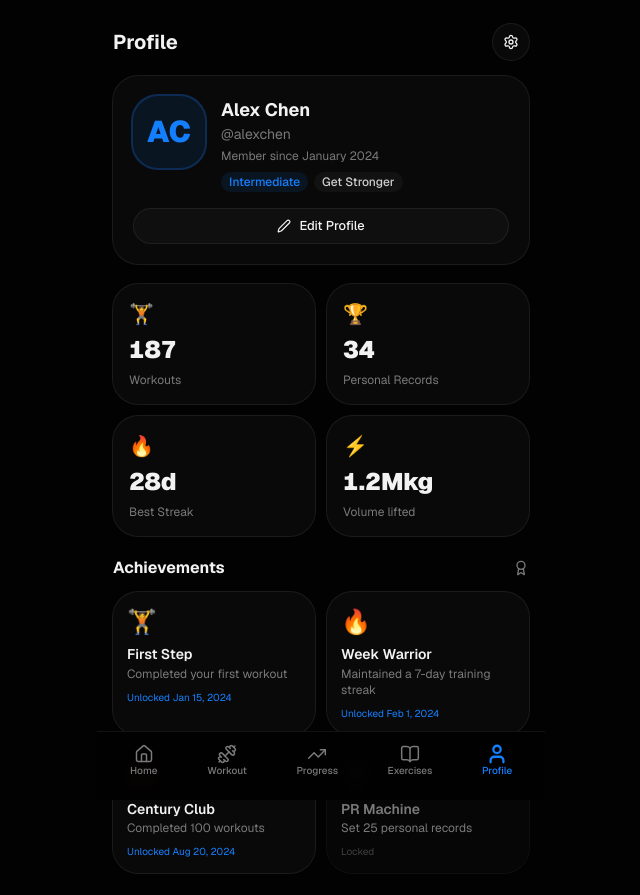
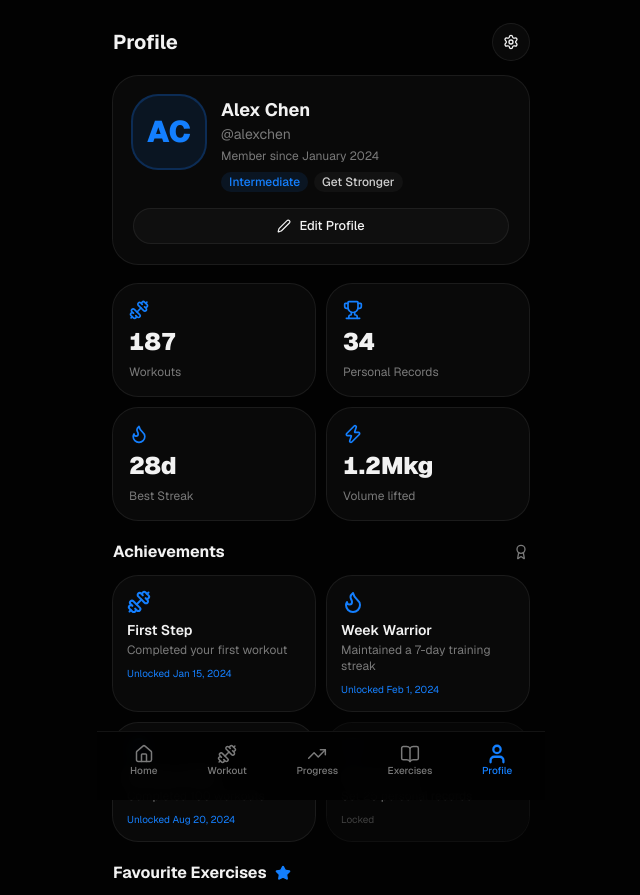
Before and after one commit to gym-ledger/web, a Next.js app: page /profile in a window 1280 px wide. Shown: the top 895 px of the page, without its empty margins (319-959 px from the left). Built offline with nearby package versions, Linux system fonts and the light colour scheme.

Commit message:
Replaced usage of emojis with icons

```diff
--- a/src/app/(main)/home/page.tsx
+++ b/src/app/(main)/home/page.tsx
@@ -1,7 +1,7 @@
 "use client";
 
 import Link from "next/link";
-import { Bell, Trophy, ChevronRight } from "lucide-react";
+import { Bell, Trophy, ChevronRight, Check } from "lucide-react";
 import { motion } from "framer-motion";
 import { TodayCard } from "@/components/home/today-card";
 import { StatsRow } from "@/components/home/stats-row";
@@ -30,7 +30,7 @@ export default function HomePage() {
         <div>
           <p className="text-sm text-muted-foreground">{getGreeting()}</p>
           <h1 className="text-2xl font-bold text-foreground">
-            {currentUser.name.split(" ")[0]} 👋
+            {currentUser.name.split(" ")[0]}
           </h1>
         </div>
         <Link href="/notifications">
@@ -112,7 +112,7 @@ export default function HomePage() {
                     )}
                   >
                     {trained ? (
-                      <span className="text-xs font-bold">✓</span>
+                      <Check className="size-3.5" />
                     ) : (
                       <span className="size-1.5 rounded-full bg-muted-foreground/30" />
                     )}
--- a/src/app/(main)/profile/page.tsx
+++ b/src/app/(main)/profile/page.tsx
@@ -2,7 +2,7 @@
 
 import Link from "next/link";
 import { motion } from "framer-motion";
-import { Settings, Edit2, Star, Award } from "lucide-react";
+import { Settings, Edit2, Star, Award, Flame, Zap, Dumbbell, Trophy } from "lucide-react";
 import { Button } from "@/components/ui/button";
 import { currentUser, achievements, favoriteExercises } from "@/lib/data/user";
 import { exercises } from "@/lib/data/exercises";
@@ -12,6 +12,13 @@ const formatNumber = (n: number) => {
   if (n >= 1_000_000) return `${(n / 1_000_000).toFixed(1)}M`;
   if (n >= 1000) return `${(n / 1000).toFixed(1)}k`;
   return `${n}`;
+};
+
+const achievementIcons: Record<string, React.ElementType> = {
+  "first-workout": Dumbbell,
+  "streak-7": Flame,
+  "100-workouts": Award,
+  "pr-master": Trophy,
 };
 
 export default function ProfilePage() {
@@ -82,21 +89,21 @@ export default function ProfilePage() {
         className="grid grid-cols-2 gap-3 mb-5"
       >
         {[
-          { label: "Workouts", value: `${currentUser.stats.totalWorkouts}`, emoji: "🏋️" },
-          { label: "Personal Records", value: `${currentUser.stats.totalPRs}`, emoji: "🏆" },
-          { label: "Best Streak", value: `${currentUser.stats.longestStreak}d`, emoji: "🔥" },
-          { label: "Volume lifted", value: formatNumber(currentUser.stats.totalVolume) + "kg", emoji: "⚡" },
-        ].map((stat, i) => (
+          { label: "Workouts", value: `${currentUser.stats.totalWorkouts}`, icon: Dumbbell },
+          { label: "Personal Records", value: `${currentUser.stats.totalPRs}`, icon: Trophy },
+          { label: "Best Streak", value: `${currentUser.stats.longestStreak}d`, icon: Flame },
+          { label: "Volume lifted", value: formatNumber(currentUser.stats.totalVolume) + "kg", icon: Zap },
+        ].map(({ label, value, icon: StatIcon }, i) => (
           <motion.div
-            key={stat.label}
+            key={label}
             initial={{ opacity: 0, scale: 0.95 }}
             animate={{ opacity: 1, scale: 1 }}
             transition={{ delay: 0.08 + i * 0.04 }}
             className="flex flex-col gap-1.5 rounded-2xl bg-card p-4 ring-1 ring-foreground/10"
           >
-            <span className="text-xl">{stat.emoji}</span>
-            <p className="text-2xl font-black text-foreground tabular-nums">{stat.value}</p>
-            <p className="text-xs text-muted-foreground">{stat.label}</p>
+            <StatIcon className="size-5 text-primary" />
+            <p className="text-2xl font-black text-foreground tabular-nums">{value}</p>
+            <p className="text-xs text-muted-foreground">{label}</p>
           </motion.div>
         ))}
       </motion.div>
@@ -126,9 +133,10 @@ export default function ProfilePage() {
                   : "bg-secondary/30 ring-foreground/5"
               )}
             >
-              <span className={cn("text-2xl", !achievement.unlocked && "grayscale opacity-40")}>
-                {achievement.emoji}
-              </span>
+              {(() => {
+                const AchIcon = achievementIcons[achievement.id] ?? Award;
+                return <AchIcon className={cn("size-6 text-primary", !achievement.unlocked && "opacity-30")} />;
+              })()}
               <div>
                 <p
                   className={cn(
@@ -168,8 +176,8 @@ export default function ProfilePage() {
             ex && (
               <Link key={ex.id} href={`/exercises/${ex.id}`}>
                 <div className="flex items-center gap-3 rounded-xl bg-card px-3.5 py-3 ring-1 ring-foreground/10 hover:ring-primary/30 transition-all">
-                  <div className="flex size-8 shrink-0 items-center justify-center rounded-lg bg-secondary text-sm">
-                    🏋️
+                  <div className="flex size-8 shrink-0 items-center justify-center rounded-lg bg-secondary">
+                    <Dumbbell className="size-4 text-muted-foreground" />
                   </div>
                   <div className="flex-1 min-w-0">
                     <p className="text-sm font-semibold text-foreground truncate">{ex.name}</p>
--- a/src/app/(main)/progress/page.tsx
+++ b/src/app/(main)/progress/page.tsx
@@ -1,7 +1,7 @@
 "use client";
 
 import { motion } from "framer-motion";
-import { TrendingUp, Dumbbell, Clock, Target } from "lucide-react";
+import { TrendingUp, Dumbbell, Clock, Target, Ruler } from "lucide-react";
 import { Tabs, TabsList, TabsTrigger, TabsContent } from "@/components/ui/tabs";
 import { PageHeader } from "@/components/shared/page-header";
 import { LineChart, BarChart } from "@/components/progress/mini-chart";
@@ -248,7 +248,7 @@ export default function ProgressPage() {
               className="rounded-2xl bg-card p-5 ring-1 ring-foreground/10 flex flex-col items-center gap-3 text-center"
             >
               <div className="flex size-14 items-center justify-center rounded-full bg-primary/10">
-                <span className="text-2xl">📏</span>
+                <Ruler className="size-6 text-primary" />
               </div>
               <div>
                 <h3 className="text-base font-bold text-foreground">Body metrics</h3>
--- a/src/lib/data/progress.ts
+++ b/src/lib/data/progress.ts
@@ -104,7 +104,6 @@ export const notifications: AppNotification[] = [
     body: "You hit a new personal record on the Bench Press — 92.5kg for 5 reps. Keep pushing!",
     timestamp: "1h ago",
     read: false,
-    emoji: "🏆",
   },
   {
     id: "notif-2",
@@ -113,7 +112,6 @@ export const notifications: AppNotification[] = [
     body: "You're on fire! 12 consecutive training days. Stay consistent and you'll beat your record of 28 days.",
     timestamp: "3h ago",
     read: false,
-    emoji: "🔥",
   },
   {
     id: "notif-3",
@@ -122,7 +120,6 @@ export const notifications: AppNotification[] = [
     body: "Your scheduled Push Day workout is coming up. Time to warm up and get ready.",
     timestamp: "5h ago",
     read: true,
-    emoji: "💪",
   },
   {
     id: "notif-4",
@@ -131,7 +128,6 @@ export const notifications: AppNotification[] = [
     body: "This week you moved 24,800kg total — 8% more than last week. Your progressive overload is working.",
     timestamp: "1d ago",
     read: true,
-    emoji: "📈",
   },
   {
     id: "notif-5",
@@ -140,6 +136,5 @@ export const notifications: AppNotification[] = [
     body: "You've completed Week 8 of your PPL program. 4 more weeks to go in this mesocycle.",
     timestamp: "2d ago",
     read: true,
-    emoji: "🎯",
   },
 ];
--- a/src/lib/data/user.ts
+++ b/src/lib/data/user.ts
@@ -27,7 +27,6 @@ export const achievements = [
     id: "first-workout",
     name: "First Step",
     description: "Completed your first workout",
-    emoji: "🏋️",
     unlocked: true,
     unlockedDate: "2024-01-15",
   },
@@ -35,7 +34,6 @@ export const achievements = [
     id: "streak-7",
     name: "Week Warrior",
     description: "Maintained a 7-day training streak",
-    emoji: "🔥",
     unlocked: true,
     unlockedDate: "2024-02-01",
   },
@@ -43,7 +41,6 @@ export const achievements = [
     id: "100-workouts",
     name: "Century Club",
     description: "Completed 100 workouts",
-    emoji: "💯",
     unlocked: true,
     unlockedDate: "2024-08-20",
   },
@@ -51,7 +48,6 @@ export const achievements = [
     id: "pr-master",
     name: "PR Machine",
     description: "Set 25 personal records",
-    emoji: "🏆",
     unlocked: false,
     unlockedDate: null,
   },
--- a/src/types/index.ts
+++ b/src/types/index.ts
@@ -182,7 +182,6 @@ export interface AppNotification {
   body: string;
   timestamp: string;
   read: boolean;
-  emoji: string;
 }
 
 // Onboarding types
```
Also changed, not shown: src/app/(main)/exercises/page.tsx (+17 -14 lines), src/app/(main)/notifications/page.tsx (+12 -4 lines), src/components/home/stats-row.tsx (+7 -7 lines).
